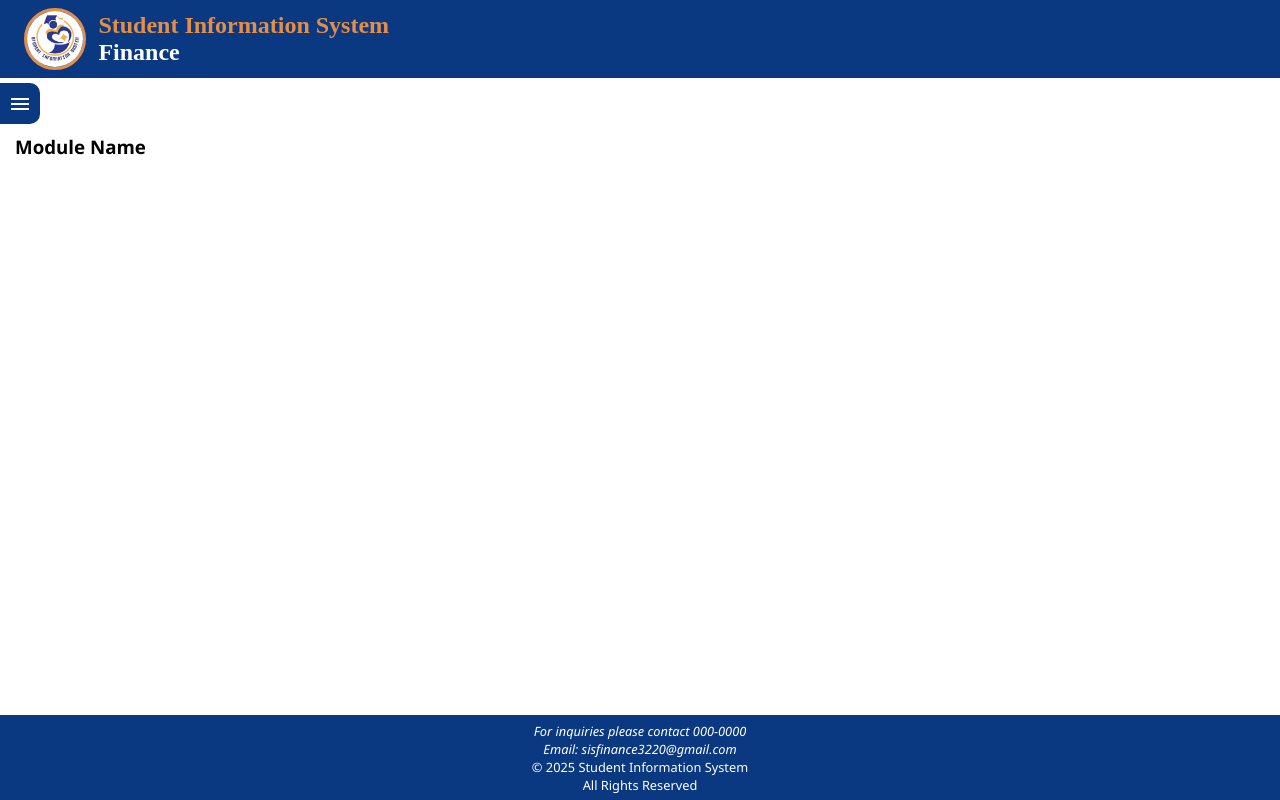
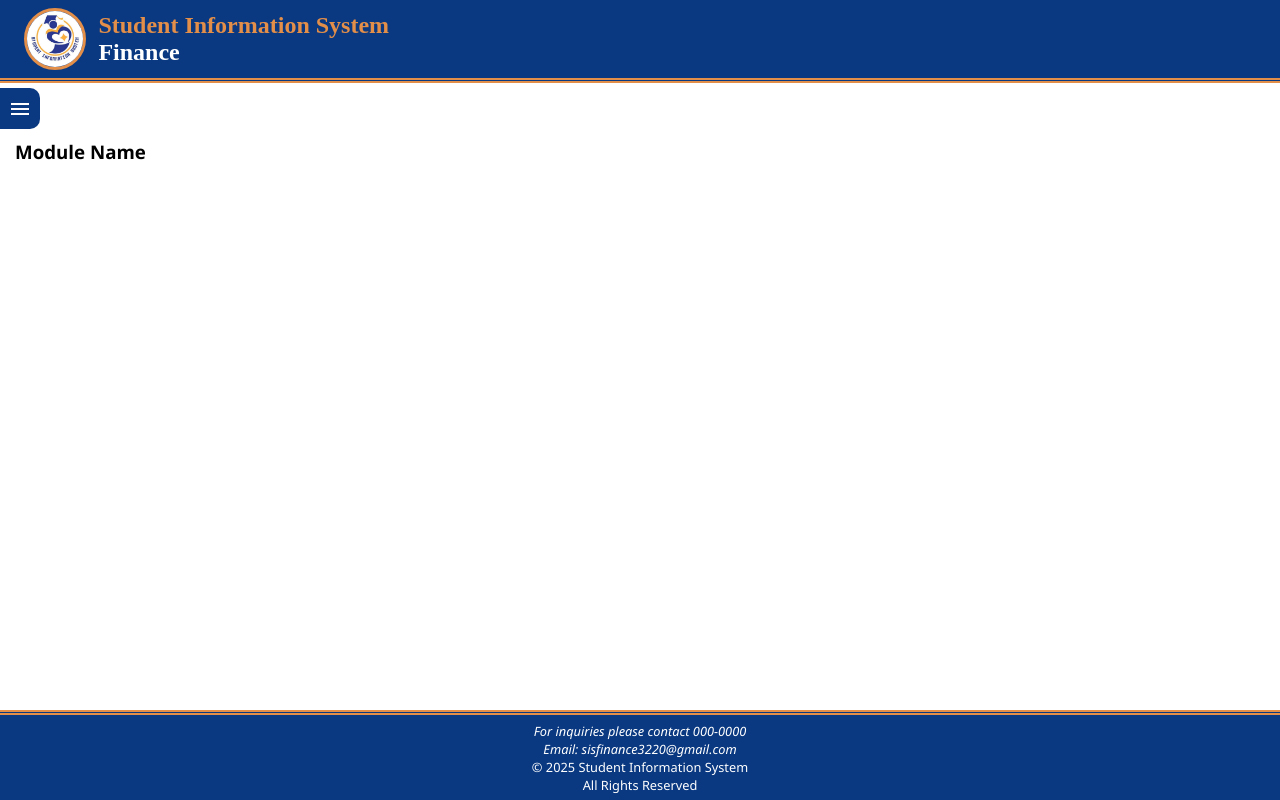
Before and after one commit to danielzabat/fms, a PHP site: page / in a window 1280 px wide. Run offline with PHP 8.4, Linux system fonts and the light colour scheme.

Commit message:
add border to header & footer

```diff
--- a/fms-style.css
+++ b/fms-style.css
@@ -34,6 +34,7 @@ body {
   align-items: center;
   gap: 0.8rem;
   background-color: var(--primary-color);
+  border-bottom: 5px double var(--toggle-color);
 
   h1,
   h2 {
@@ -148,4 +149,5 @@ footer {
   padding: 0.4rem;
   font-size: 0.8rem;
   color: var(--body-color);
+  border-top: 5px double var(--toggle-color);
 }
```
